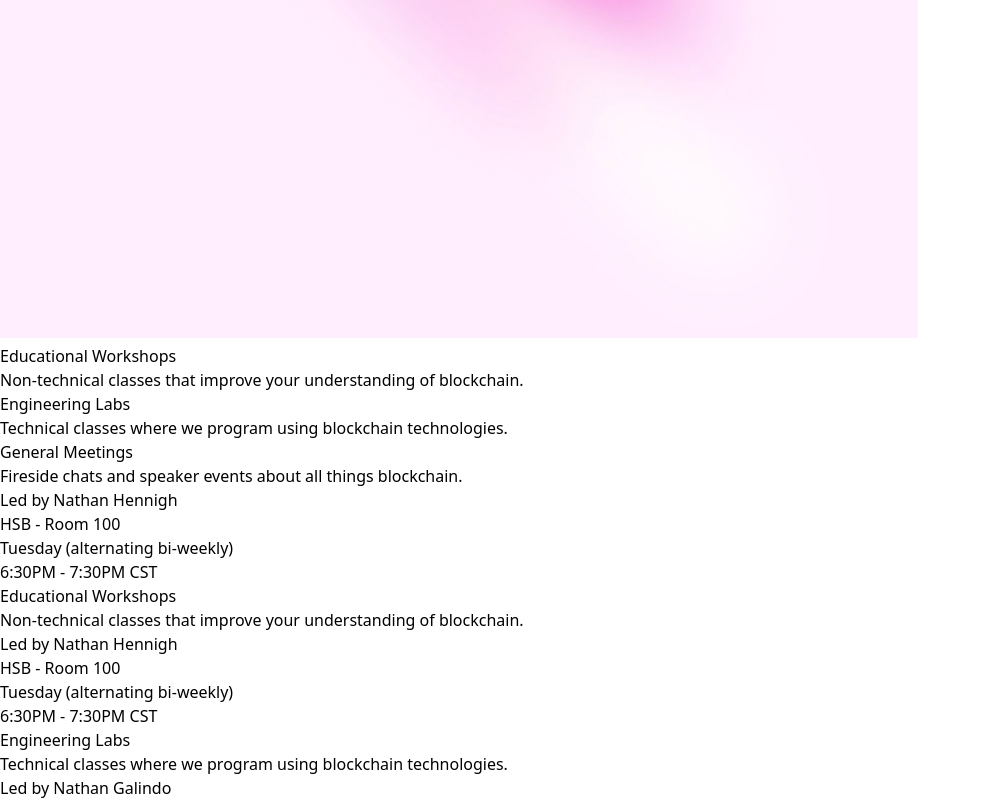
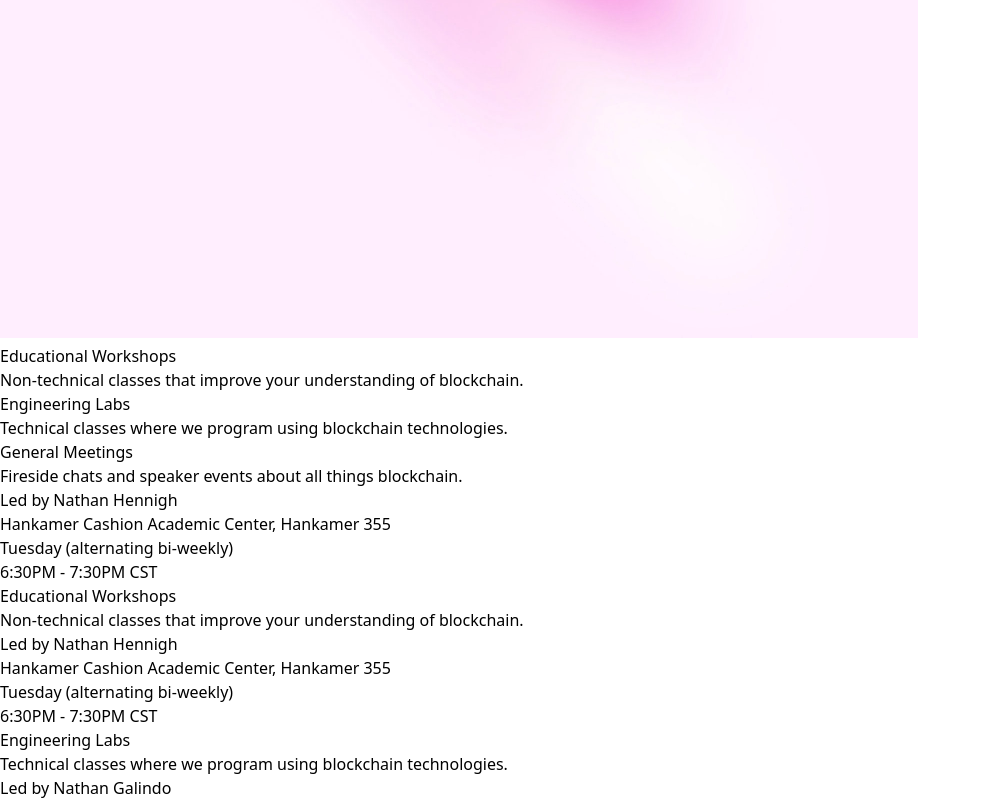
Before and after one commit to nathanzebedee/tbcollaborative, a Next.js app: page / in a window 1280 px wide. Shown: the part 11200-12000 px from the top of the page, without its empty margins (0-981 px from the left). Built offline with nearby package versions, Linux system fonts and the light colour scheme.

Commit message:
edit locations

```diff
--- a/src/components/Schedule.jsx
+++ b/src/components/Schedule.jsx
@@ -16,7 +16,7 @@ const schedule = [
     timeSlots: [
       {
         name: 'Nathan Hennigh',
-        description: 'HSB - Room 100',
+        description: 'Hankamer Cashion Academic Center, Hankamer 355',
         day: 'Tuesday (alternating bi-weekly)',
         start: '6:30PM',
         end: '7:30PM',
@@ -31,7 +31,7 @@ const schedule = [
     timeSlots: [
       {
         name: 'Nathan Galindo',
-        description: 'HSB - Room 100',
+        description: 'Hankamer Cashion Academic Center, Hankamer 355',
         day: 'Tuesday (alternating bi-weekly)',
         start: '6:30PM',
         end: '7:30PM',
@@ -46,7 +46,7 @@ const schedule = [
     timeSlots: [
       {
         name: 'Officers',
-        description: 'HSB - Room 100',
+        description: 'Foster 124',
         day: 'Thursday (bi-weekly)',
         start: '6:30PM',
         end: '7:30PM',
```
